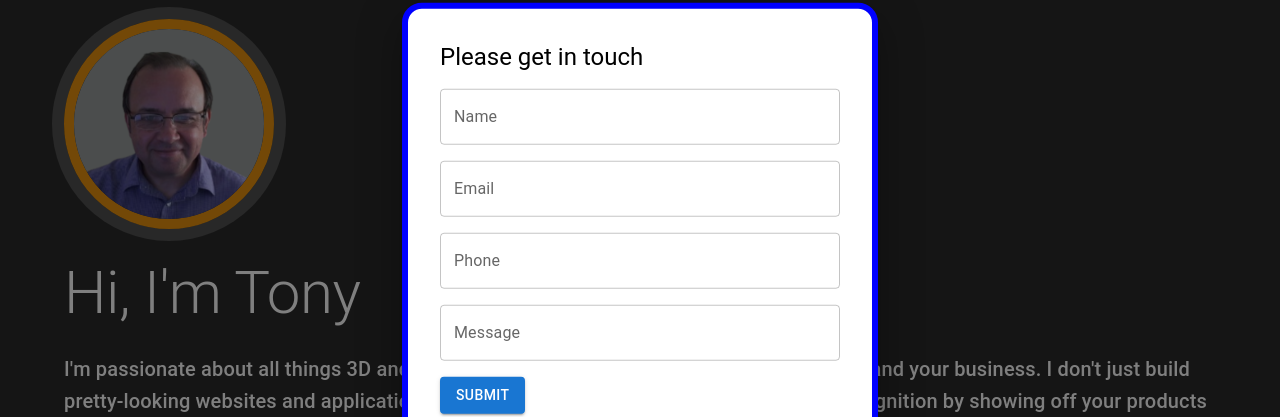
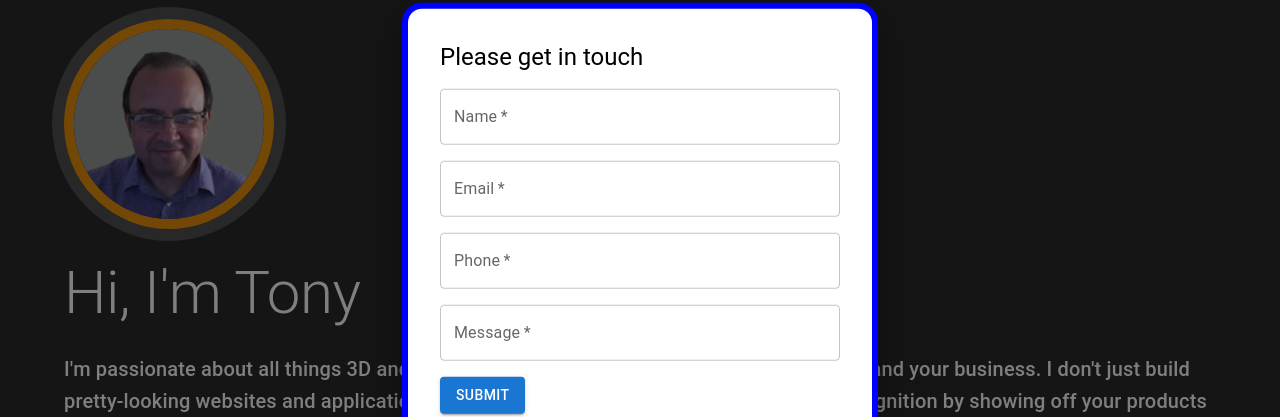
Before and after one commit to DoctorTone/drt_software_ltd, a React (Vite) app: page / in a window 1280 px wide. Both pictures are taken after a click on the link "Message". Shown: the part 141-558 px from the top of the page. Built offline with nearby package versions, Linux system fonts and the light colour scheme.

Commit message:
Allow message submissions

```diff
--- a/src/modals/ContactModal.tsx
+++ b/src/modals/ContactModal.tsx
@@ -42,27 +42,41 @@ const ContactModal = ({ open, handleClose }: ContactModalProps) => {
           <Typography id="modal-modal-title" variant="h5" sx={{ mb: 2 }}>
             Please get in touch
           </Typography>
-          <TextField label="Name" variant="outlined" fullWidth sx={{ mb: 2 }} />
+          <TextField
+            label="Name"
+            name="userName"
+            variant="outlined"
+            fullWidth
+            sx={{ mb: 2 }}
+            required
+          />
           <TextField
             label="Email"
+            name="userEmail"
             variant="outlined"
             fullWidth
             type="email"
             sx={{ mb: 2 }}
+            required
           />
           <TextField
             label="Phone"
             variant="outlined"
             fullWidth
             type="tel"
+            name="userPhone"
             sx={{ mb: 2 }}
+            required
           />
           <TextField
             label="Message"
             variant="outlined"
             fullWidth
             multiline
+            maxRows={3}
+            name="userText"
             sx={{ mb: 2 }}
+            required
           />
           <Button type="submit" variant="contained" sx={{ mb: 2 }}>
             Submit
```
